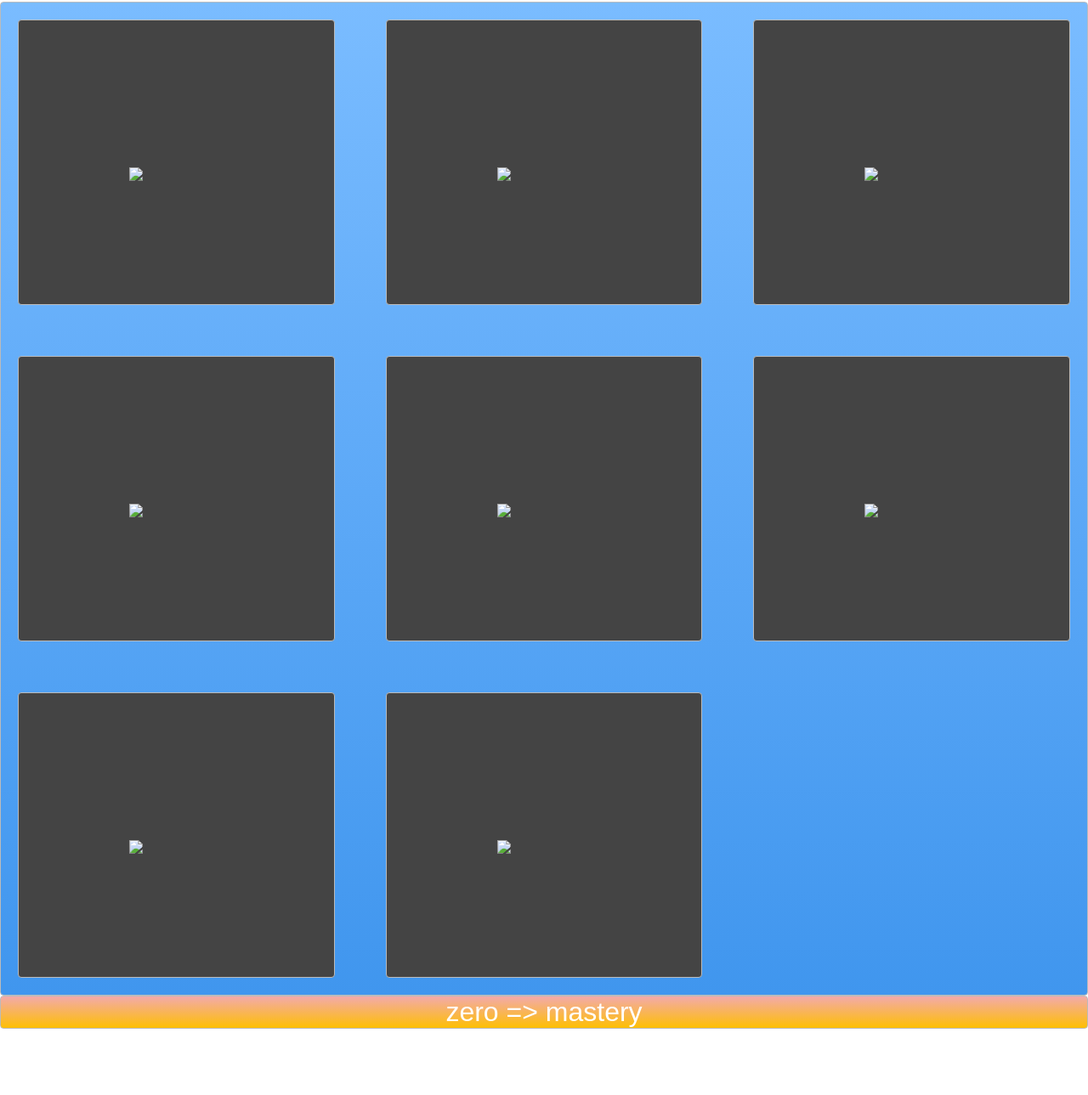
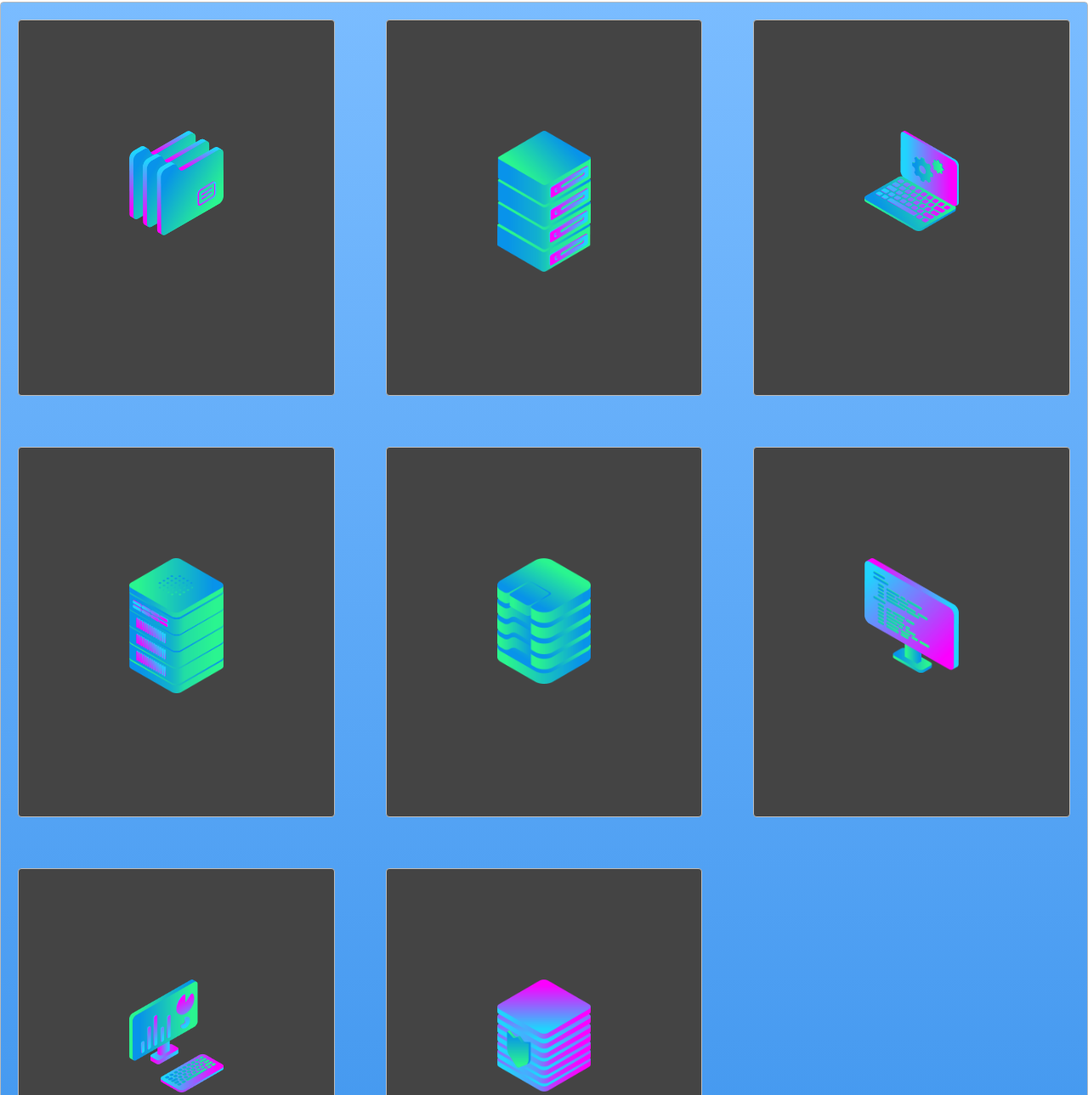
Before and after one commit to matthewbankson/website-template, a plain HTML site: page index.html in a window 1280 px wide. Shown: the part 558-1847 px from the top of the page at 85% size. Before the commit the page ends 1769 px from the top, so only its background shows below. Drawn offline with Linux system fonts and the light colour scheme; files whose address does not match are found by name.

Commit message:
Update index.html

```diff
--- a/index.html
+++ b/index.html
@@ -17,14 +17,14 @@
       <img class="cover" src="./img/undraw.png" />
     </div>
     <div class="zone blue grid-wrapper">
-      <div class="box zone"><img src="./img/files_2.png" /></div>
-      <div class="box zone"><img src="./img/server_2_2.png" /></div>
-      <div class="box zone"><img src="./img/monitor_settings_2.png" /></div>
-      <div class="box zone"><img src="./img/server_3.png" /></div>
-      <div class="box zone"><img src="./img/data_storage_2_2.png" /></div>
-      <div class="box zone"><img src="./img/monitor_coding_2.png" /></div>
-      <div class="box zone"><img src="./img/desktop_analytics_2.png" /></div>
-      <div class="box zone"><img src="./img/server_safe_2.png" /></div>
+      <div class="box zone"><img src="./files_2.png" /></div>
+      <div class="box zone"><img src="./server_2_2.png" /></div>
+      <div class="box zone"><img src="./monitor_settings_2.png" /></div>
+      <div class="box zone"><img src="./server_3.png" /></div>
+      <div class="box zone"><img src="./data_storage_2_2.png" /></div>
+      <div class="box zone"><img src="./monitor_coding_2.png" /></div>
+      <div class="box zone"><img src="./desktop_analytics_2.png" /></div>
+      <div class="box zone"><img src="./server_safe_2.png" /></div>
     </div>
     <footer class="zone yellow">zero => mastery</footer>
   </body>
```
